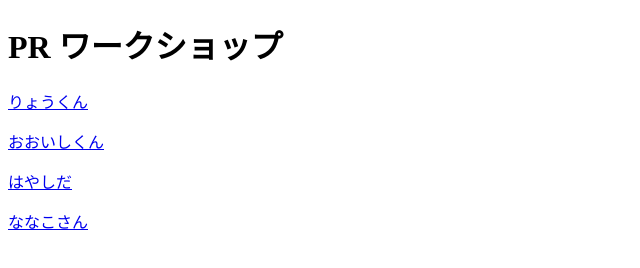
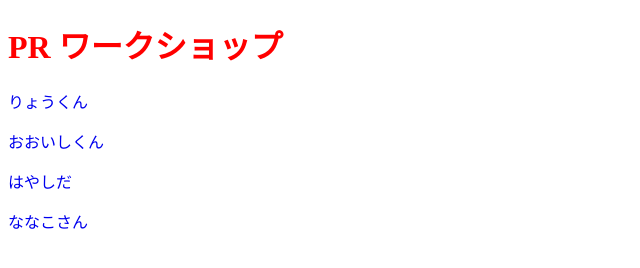
Before and after one commit to NaoyaKurahashi/workshop, a plain HTML site: page index.html in a window 1280 px wide. Shown: the whole page, without its empty margins (0-640 px from the left). Drawn offline with Linux system fonts and the light colour scheme.

Commit message:
update style

```diff
--- a/index.html
+++ b/index.html
@@ -3,6 +3,17 @@
 <head>
 <meta charset="utf-8" />
 <title>HTML 5 complete</title>
+<style>
+	h1{
+		color : red;
+	}
+	a{
+		text-decoration:none;
+	}
+	a:hover{
+		color:red;
+	}
+</style>
 </head>
 <body>
 <h1>PR ワークショップ</h1>
```
